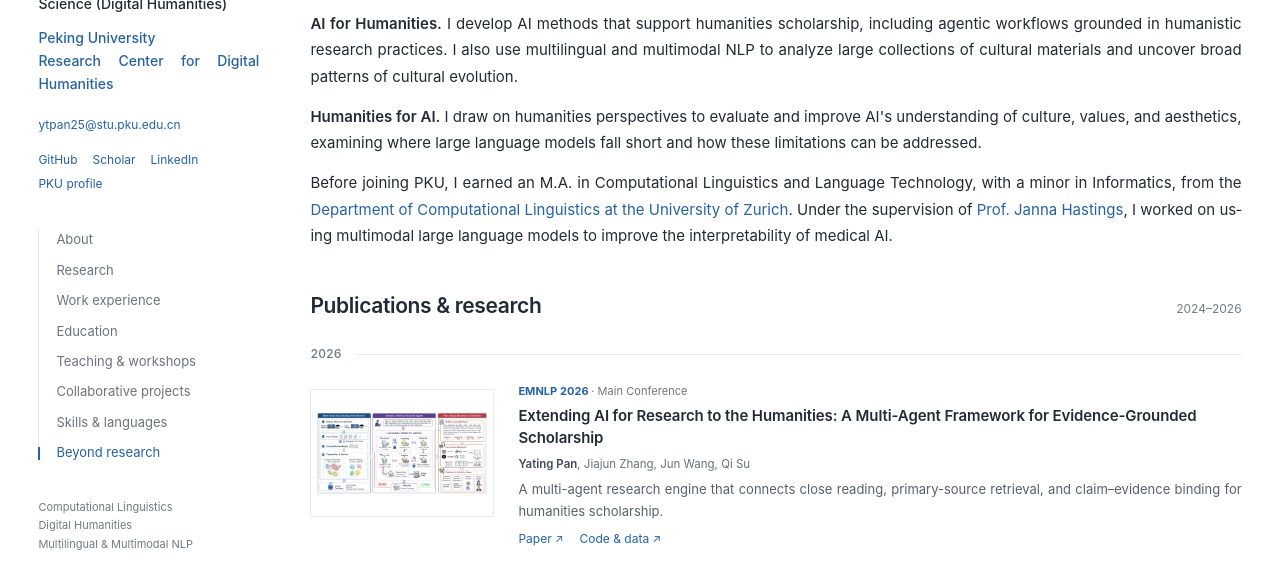
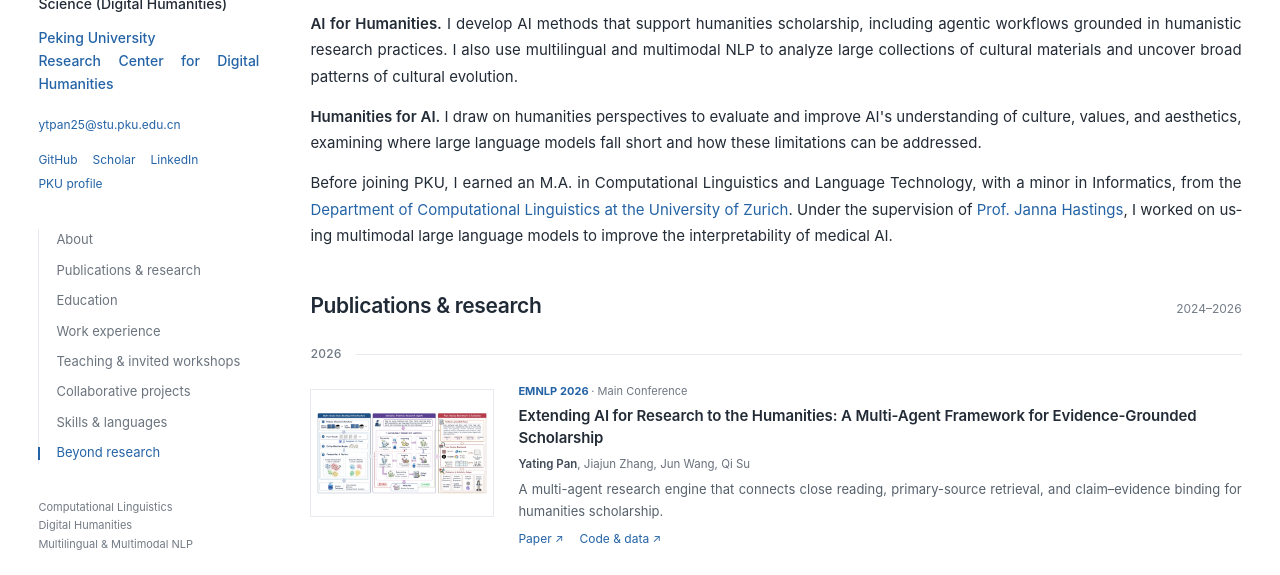
Before and after one commit to YatingPan/yatingpan.github.io, a plain HTML site: page index.html in a window 1280 px wide. Shown: the part 185-760 px from the top of the page. Drawn offline with Linux system fonts and the light colour scheme.

Commit message:
Synchronize navigation titles and put education before work experience

```diff
--- a/index.html
+++ b/index.html
@@ -35,10 +35,10 @@
       </div>
       <nav class="section-nav" aria-label="On this page">
         <a href="#about" aria-current="location">About</a>
-        <a href="#research">Research</a>
+        <a href="#research">Publications &amp; research</a>
+        <a href="#education">Education</a>
         <a href="#experience">Work experience</a>
-        <a href="#education">Education</a>
-        <a href="#teaching">Teaching &amp; workshops</a>
+        <a href="#teaching">Teaching &amp; invited workshops</a>
         <a href="#collaborative-projects">Collaborative projects</a>
         <a href="#methods">Skills &amp; languages</a>
         <a href="#life">Beyond research</a>
@@ -124,15 +124,6 @@
         </div>
       </section>
 
-      <section id="experience" aria-labelledby="experience-heading">
-        <h2 id="experience-heading">Work experience</h2>
-        <ol class="timeline">
-          <li><span class="period">Jun – Aug<br>2025</span><div><h3>University of Zurich</h3><p class="timeline-role">Research Assistant · Medical Knowledge &amp; Decision Support Lab</p><p>Retinal image synthesis and analysis for the SNSF Sinergia VascX project.</p></div></li>
-          <li><span class="period">Feb – Dec<br>2024</span><div><h3>University of Zurich</h3><p class="timeline-role">Research Assistant · Department of Political Science</p><p>Experimental infrastructure for LLM-assisted online deliberation, supervised by <a href="https://www.ipz.uzh.ch/en/about-us/people/employees/fgilar.html">Prof. Fabrizio Gilardi</a>.</p></div></li>
-          <li><span class="period">Sep 2021<br>– Jun 2022</span><div><h3>FunPlus · Beijing</h3><p class="timeline-role">Hindi Language Engineer · Language Knowledge Group</p><p>Hindi language technologies for machine translation, speech recognition, and multilingual content moderation.</p></div></li>
-        </ol>
-      </section>
-
       <section id="education" aria-labelledby="education-heading">
         <h2 id="education-heading">Education</h2>
         <ol class="timeline education-timeline">
@@ -141,6 +132,15 @@
           <li><span class="period">2023</span><div><h3>University of Oxford, UK · Machine Learning Summer School</h3><p>Machine learning in healthcare; NLP in finance.</p></div></li>
           <li><span class="period">2020</span><div><h3>Mahatma Gandhi International Hindi University, India · Diploma (Exchange)</h3><p>Hindi and Indian Studies · CSC–ICCR exchange scholarship.</p></div></li>
           <li><span class="period">Sep 2017<br>– Jun 2021</span><div><h3>Beijing International Studies University · B.A. in Hindi Language and Literature</h3></div></li>
+        </ol>
+      </section>
+
+      <section id="experience" aria-labelledby="experience-heading">
+        <h2 id="experience-heading">Work experience</h2>
+        <ol class="timeline">
+          <li><span class="period">Jun – Aug<br>2025</span><div><h3>University of Zurich</h3><p class="timeline-role">Research Assistant · Medical Knowledge &amp; Decision Support Lab</p><p>Retinal image synthesis and analysis for the SNSF Sinergia VascX project.</p></div></li>
+          <li><span class="period">Feb – Dec<br>2024</span><div><h3>University of Zurich</h3><p class="timeline-role">Research Assistant · Department of Political Science</p><p>Experimental infrastructure for LLM-assisted online deliberation, supervised by <a href="https://www.ipz.uzh.ch/en/about-us/people/employees/fgilar.html">Prof. Fabrizio Gilardi</a>.</p></div></li>
+          <li><span class="period">Sep 2021<br>– Jun 2022</span><div><h3>FunPlus · Beijing</h3><p class="timeline-role">Hindi Language Engineer · Language Knowledge Group</p><p>Hindi language technologies for machine translation, speech recognition, and multilingual content moderation.</p></div></li>
         </ol>
       </section>
 
```
